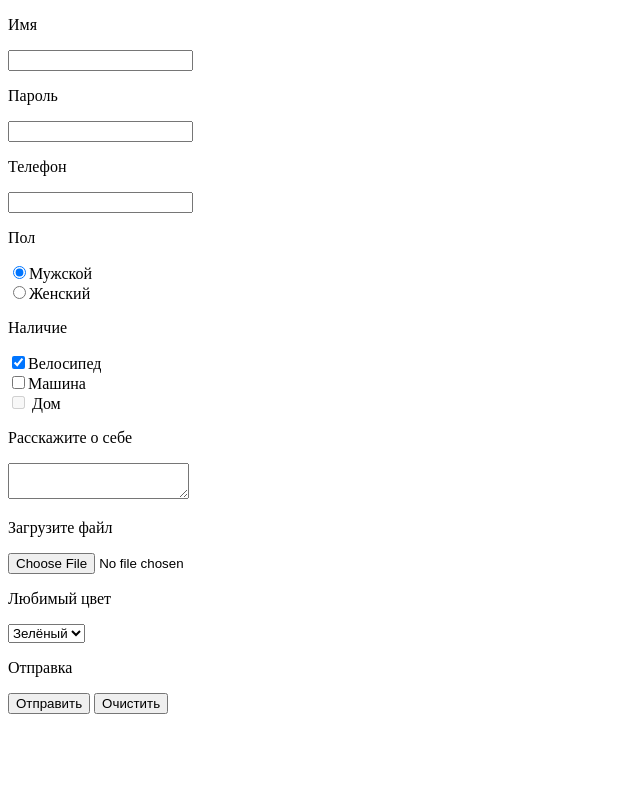
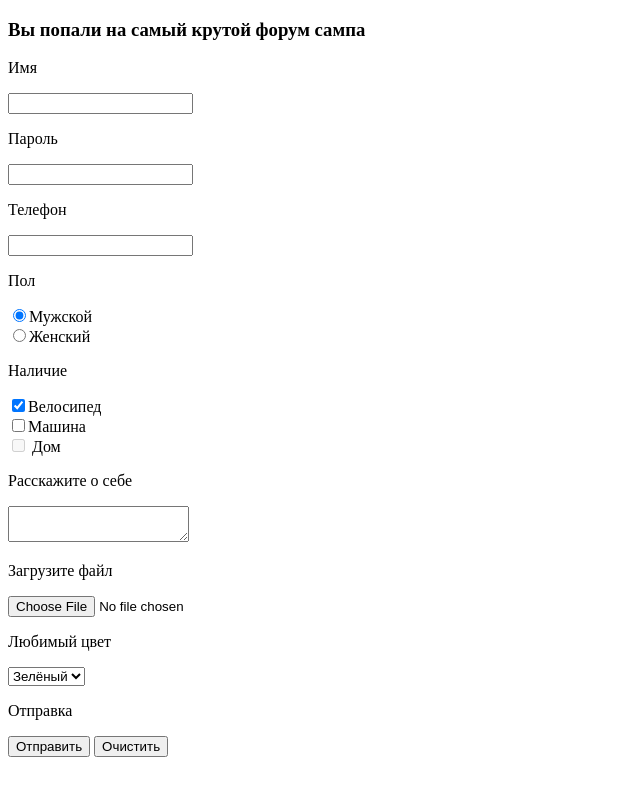
Before and after one commit to oderlive/sitedwa, a plain HTML site: page index.html in a window 1280 px wide. Shown: the whole page, without its empty margins (0-640 px from the left). Drawn offline with Linux system fonts and the light colour scheme; files that its build step writes are made by us from their sources.

Commit message:
Update index.html

```diff
--- a/index.html
+++ b/index.html
@@ -3,9 +3,10 @@
 <head>
     <meta charset="UTF-8">
     <link rel="stylesheet" href="style.css">
-    <title>Работаем</title>
+    <title>Топовый форум самп</title>
 </head>
 <body>
+    <h3>Вы попали на самый крутой форум сампа</h3>
     <form action="#" method="post" enctype="multipart/form-data">
         <div>
             <p>Имя</p>
```
